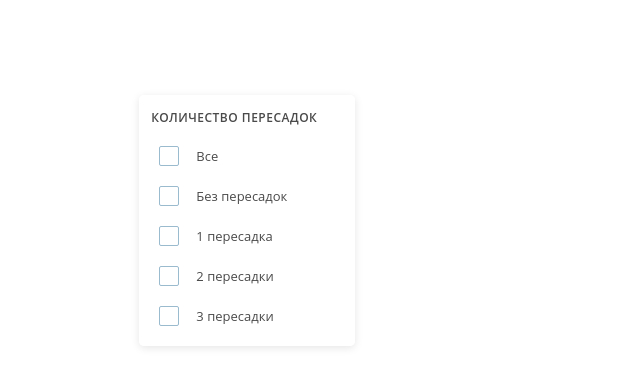
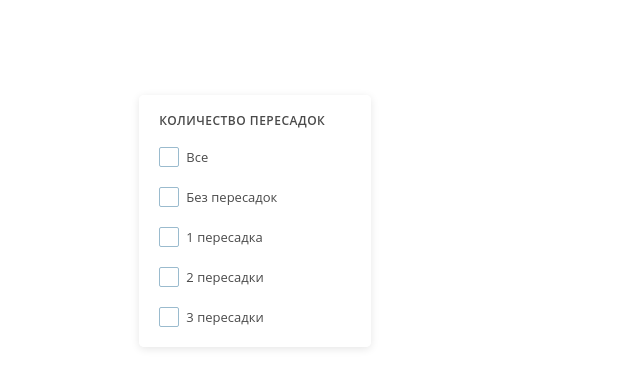
Before and after one commit to IliaOv/aviasales-test, a React app: page / in a window 1280 px wide. Shown: the top 388 px of the page, without its empty margins (0-640 px from the left). Built offline with nearby package versions, Linux system fonts and the light colour scheme.

Commit message:
add filter

```diff
--- a/src/App.js
+++ b/src/App.js
@@ -1,12 +1,12 @@
 import React, {Component} from 'react';
-import {Filter} from "./components/Filter/Filter";
+import {StopFilter} from "./components/StopFilter/StopFilter";
 import "./App.scss";
 
 class App extends Component {
   render() {
     return (
       <React.Fragment>
-        <Filter />
+        <StopFilter />
       </React.Fragment>
     )
   }
--- a/src/components/Filter/Filter.js
+++ /dev/null
@@ -1,52 +0,0 @@
-import React, { Component } from "react";
-import "./Filter.scss";
-
-class Filter extends Component {
-  render() {
-    return (
-      <form>
-        <fieldset className={"filter"}>
-          <p className={"filter__header"}>Количество пересадок</p>
-          <div className={"filter__container"}>
-            <label className={"filter__text"} htmlFor="all">
-              <input className={"filter__checkbox"} type="checkbox" id="all" />
-              <span className={"filter__checkmark"}></span>
-              Все
-            </label>
-          </div>
-          <div className={"filter__container"}>
-            <label className={"filter__text"} htmlFor="no">
-              <input className={"filter__checkbox"} type="checkbox" id="no" />
-              <span className={"filter__checkmark"}></span>
-              Без пересадок
-            </label>
-          </div>
-          <div className={"filter__container"}>
-            <label className={"filter__text"} htmlFor="one">
-              <input className={"filter__checkbox"} type="checkbox" id="one" />
-              <span className={"filter__checkmark"}></span>1 пересадка
-            </label>
-          </div>
-          <div className={"filter__container"}>
-            <label className={"filter__text"} htmlFor="two">
-              <input className={"filter__checkbox"} type="checkbox" id="two" />
-              <span className={"filter__checkmark"}></span>2 пересадки
-            </label>
-          </div>
-          <div className={"filter__container"}>
-            <label className={"filter__text"} htmlFor="three">
-              <input
-                className={"filter__checkbox"}
-                type="checkbox"
-                id="three"
-              />
-              <span className={"filter__checkmark"}></span>3 пересадки
-            </label>
-          </div>
-        </fieldset>
-      </form>
-    );
-  }
-}
-
-export { Filter };
--- /dev/null
+++ b/src/components/StopFilter/StopFilter.js
@@ -0,0 +1,38 @@
+import React, { Component } from "react";
+import "./StopFilter.scss";
+
+class StopFilter extends Component {
+  render() {
+    return (
+      <form>
+        <fieldset className={"filter"}>
+          <p className={"filter__header"}>Количество пересадок</p>
+          <label className={"filter__container"} htmlFor="all">
+            <input className={"filter__checkbox"} type="checkbox" id="all" />
+            <span className={"filter__checkmark"}></span>
+            Все
+          </label>
+          <label className={"filter__container"} htmlFor="no">
+            <input className={"filter__checkbox"} type="checkbox" id="no" />
+            <span className={"filter__checkmark"}></span>
+            Без пересадок
+          </label>
+          <label className={"filter__container"} htmlFor="one">
+            <input className={"filter__checkbox"} type="checkbox" id="one" />
+            <span className={"filter__checkmark"}></span>1 пересадка
+          </label>
+          <label className={"filter__container"} htmlFor="two">
+            <input className={"filter__checkbox"} type="checkbox" id="two" />
+            <span className={"filter__checkmark"}></span>2 пересадки
+          </label>
+          <label className={"filter__container"} htmlFor="three">
+            <input className={"filter__checkbox"} type="checkbox" id="three" />
+            <span className={"filter__checkmark"}></span>3 пересадки
+          </label>
+        </fieldset>
+      </form>
+    );
+  }
+}
+
+export { StopFilter };
--- a/src/components/Filter/Filter.scss
+++ b/src/components/StopFilter/StopFilter.scss
@@ -2,6 +2,9 @@
   position: absolute;
   left: 10.73%;
   top: 11.85%;
+  padding: 0;
+  width: 232px;
+  height: 252px;
 
   font-family: Open Sans, sans-serif;
   font-style: normal;
@@ -12,19 +15,14 @@
   border-radius: 5px;
 
   &__header {
-    width: 192px;
-    height: 12px;
-    left: 123px;
-    top: 180px;
-
     font-weight: 600;
     font-size: 12px;
     line-height: 12px;
 
-    display: flex;
-    align-items: flex-end;
     letter-spacing: 0.5px;
     text-transform: uppercase;
+
+    margin: 20px 20px 10px 20px;
 
     color: #4a4a4a;
   }
@@ -34,19 +32,18 @@
     align-items: center;
 
     height: 40px;
-  }
-
-  &__text {
-    position: absolute;
-
-    width: 112px;
-    height: 20px;
     left: 50px;
 
     font-size: 13px;
     line-height: 20px;
 
+    padding-left: 40px;
+    cursor: pointer;
+
     color: #4a4a4a;
+    &:hover {
+      background: #f1fcff;
+    }
   }
 
   /* Hide the browser's default checkbox */
@@ -59,12 +56,11 @@
   /* Create a custom checkbox */
   &__checkmark {
     position: absolute;
-    left: -30px;
+    left: 20px;
 
     height: 20px;
     width: 20px;
     background-color: #fff;
-    cursor: pointer;
     border: 1px solid #9abbce;
     box-sizing: border-box;
     border-radius: 2px;
```
Also changed, not shown: src/components/MostFilter/MostFilter.js (added), src/components/MostFilter/MostFilter.scss (added).
